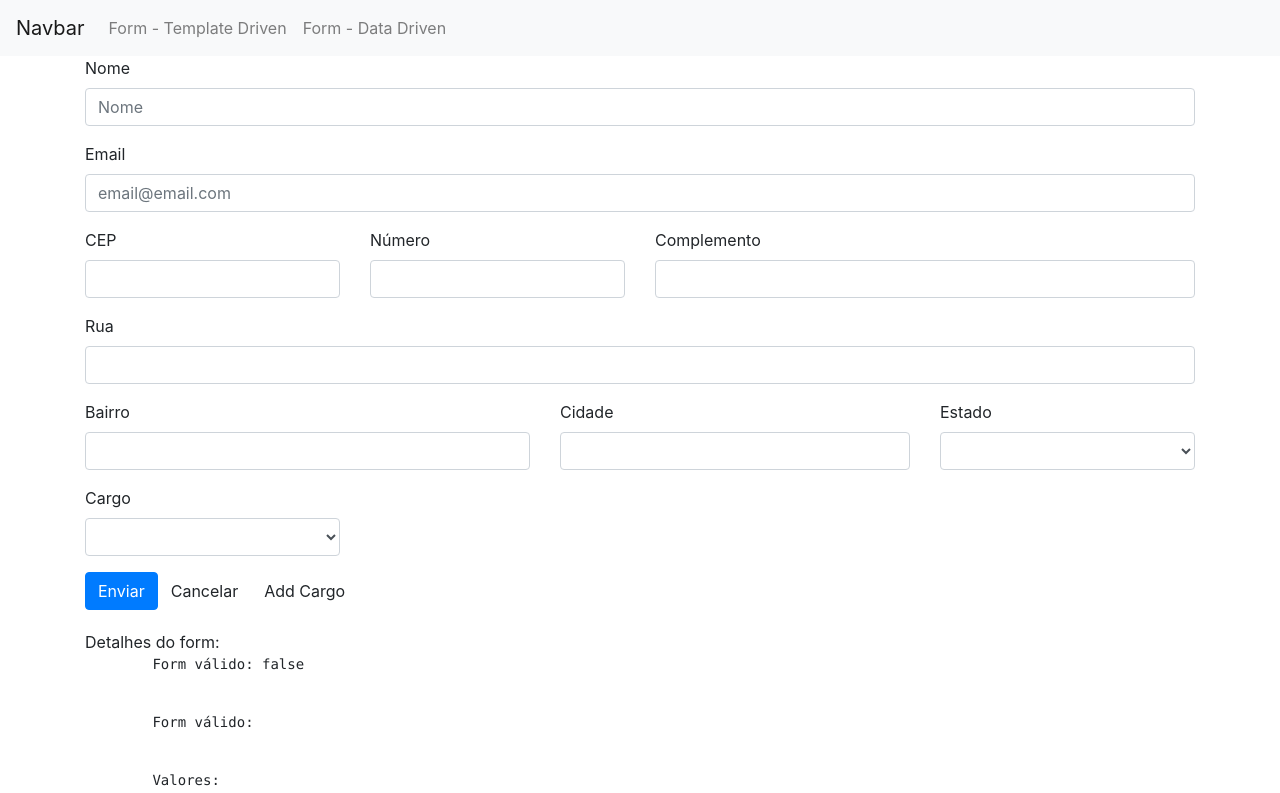
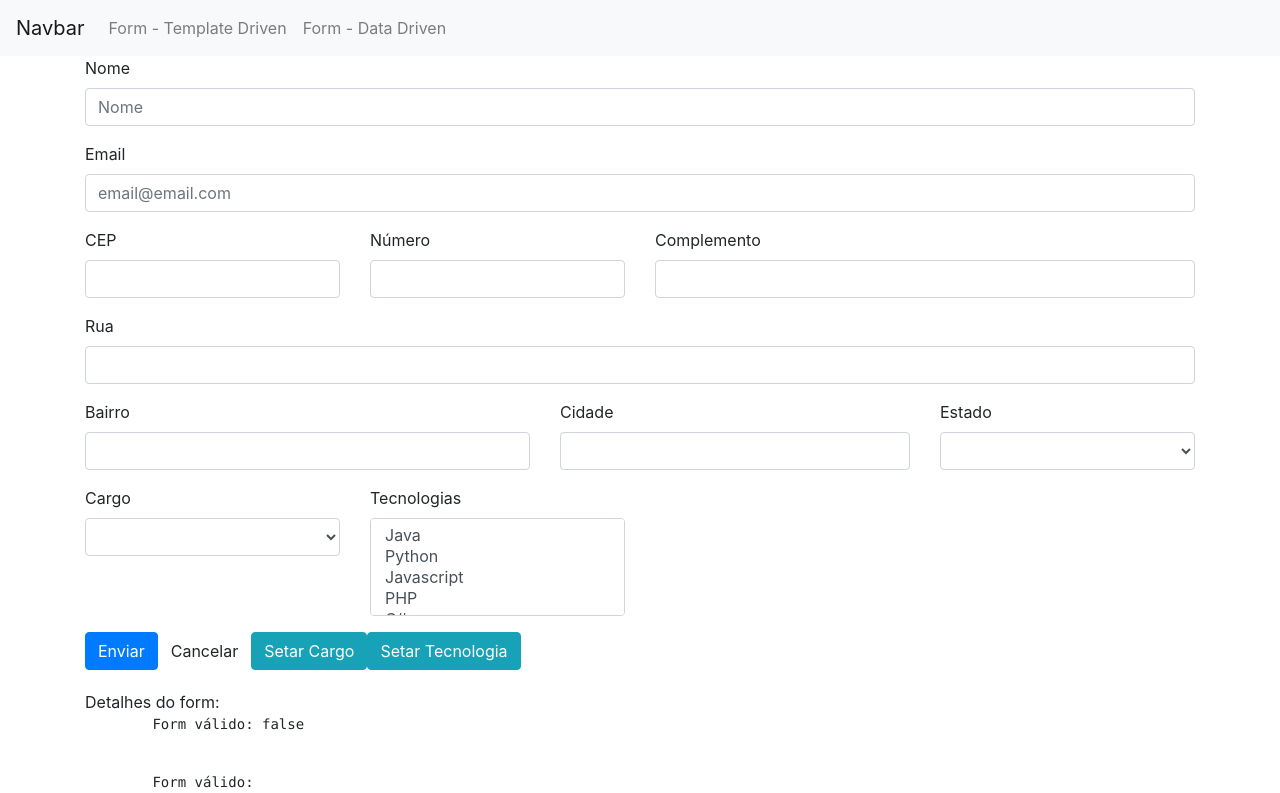
Before and after one commit to visued/angular-course-forms, an Angular app: page /dataForm in a window 1280 px wide. Shown: the top 793 px of the page. Built offline with nearby package versions, Linux system fonts and the light colour scheme.

Commit message:
Formulários reativos: Combobox Múltiplo (Select Multiple)

```diff
--- a/src/app/data-form/data-form.component.html
+++ b/src/app/data-form/data-form.component.html
@@ -181,11 +181,28 @@
         }}</option>
       </select>
     </div>
+
+    <div class="col-md-3">
+      <label for="cargo" class="control-label">Tecnologias</label>
+      <select
+        class="form-control"
+        id="tecnologias"
+        formControlName="tecnologias"
+        multiple
+      >
+        <option
+          *ngFor="let tecnologia of tecnologias"
+          [value]="tecnologia.nome"
+          >{{ tecnologia.desc }}</option
+        >
+      </select>
+    </div>
   </div>
 
   <button type="submit" class="btn btn-primary">Enviar</button>
-  <button class="btn" (click)="resetar()">Cancelar</button>
-  <button class="btn" (click)="setarCargo()">Add Cargo</button>
+  <button class="btn btn-default" (click)="resetar()">Cancelar</button>
+  <button class="btn btn-info" (click)="setarCargo()">Setar Cargo</button>
+  <button class="btn btn-info" (click)="setarTecnologia()">Setar Tecnologia</button>
 
 
   <app-form-debug [form]="formulario"></app-form-debug>
--- a/src/app/data-form/data-form.component.ts
+++ b/src/app/data-form/data-form.component.ts
@@ -17,7 +17,7 @@
   //estados: IEstadosBr[];
   estados: Observable<IEstadosBr[]>;
   cargos: any[];
-
+  tecnologias: any[];
   constructor(
     private formBuilder: FormBuilder,
     private http: HttpClient,
@@ -28,6 +28,7 @@
   ngOnInit() {
     this.estados = this.dropDownService.getEstadosBr();
     this.cargos = this.dropDownService.getCargos();
+    this.tecnologias = this.dropDownService.getTecnologias();
     // this.dropDownService.getEstadosBr().subscribe((dados) => {
     //   console.log(dados);
     //   this.estados = dados;
@@ -48,7 +49,8 @@
         cidade: [null, Validators.required],
         estado: [null, Validators.required],
       }),
-      cargo: [null]
+      cargo: [null],
+      tecnologias: [null]
     });
   }
 
@@ -163,4 +165,8 @@
   compararCargos(obj1, obj2) {
     return obj1 && obj2 ? (obj1.nome === obj2.nome && obj1.nivel === obj2.nivel) : obj1 === obj2;
   }
+
+  setarTecnologia(){
+    this.formulario.get('tecnologias').setValue(['python', 'csharp', 'java']);
+  }
 }
--- a/src/app/share/service/dropdown.service.ts
+++ b/src/app/share/service/dropdown.service.ts
@@ -17,4 +17,14 @@
       {nome: 'Dev', nivel: 'Senior', desc: 'Dev Sr'},
     ]
   }
+
+  getTecnologias() {
+    return [
+      {nome: 'java', desc: 'Java'},
+      {nome: 'python', desc: 'Python'},
+      {nome: 'javascript', desc: 'Javascript'},
+      {nome: 'php', desc: 'PHP'},
+      {nome: 'csharp', desc: 'C#'},
+    ]
+  }
 }
```
